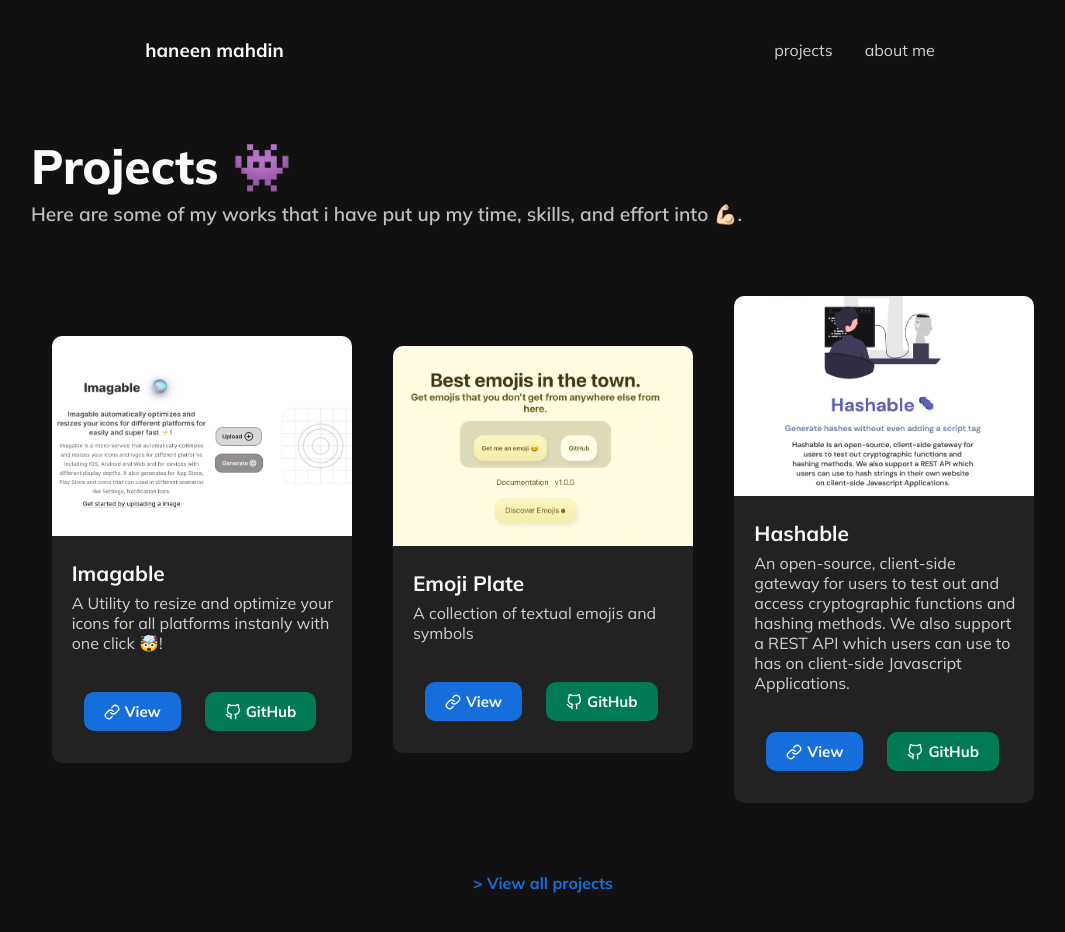
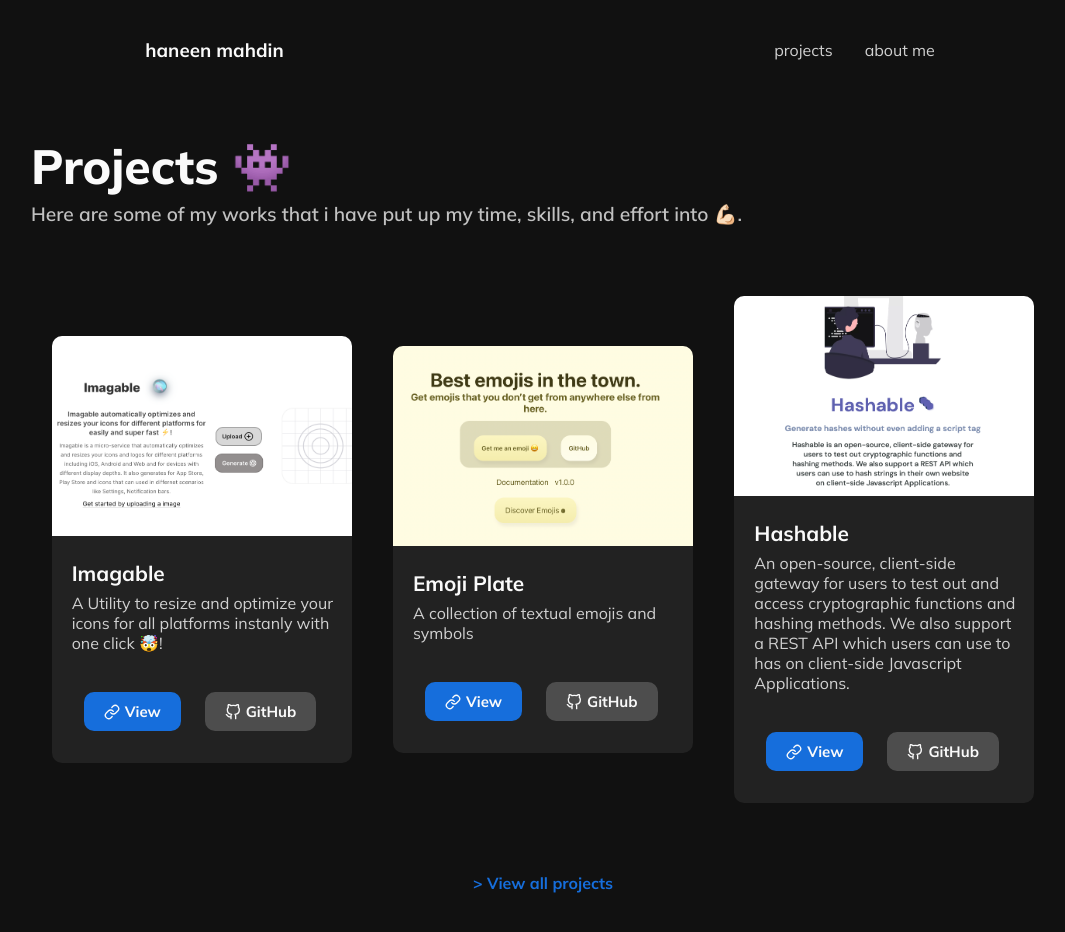
Before and after one commit to haneenmahd/haneenmahd.github.io, a React (Vite) app: page /projects in a window 1280 px wide. Shown: the top 932 px of the page, without its empty margins (97-1162 px from the left). Built offline with nearby package versions, Linux system fonts and the light colour scheme.

Commit message:
fix colors

```diff
--- a/src/components/ProjectCard.jsx
+++ b/src/components/ProjectCard.jsx
@@ -66,7 +66,7 @@
   max-width: 90px;
   background: ${(p) =>
     p.secondary
-      ? "#007b56"
+      ? "#4d4d4d"
       : "#166edc"};
   border: none;
   border-radius: 10px;
```
